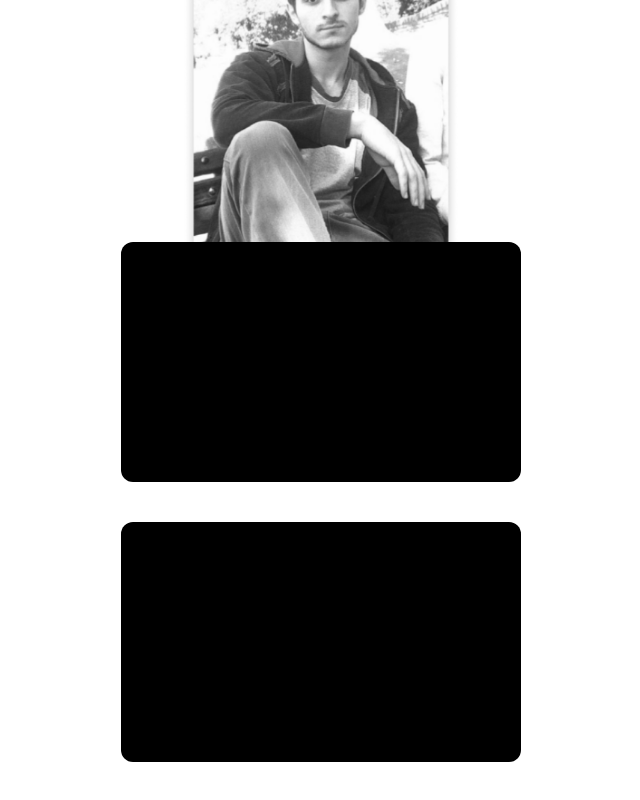
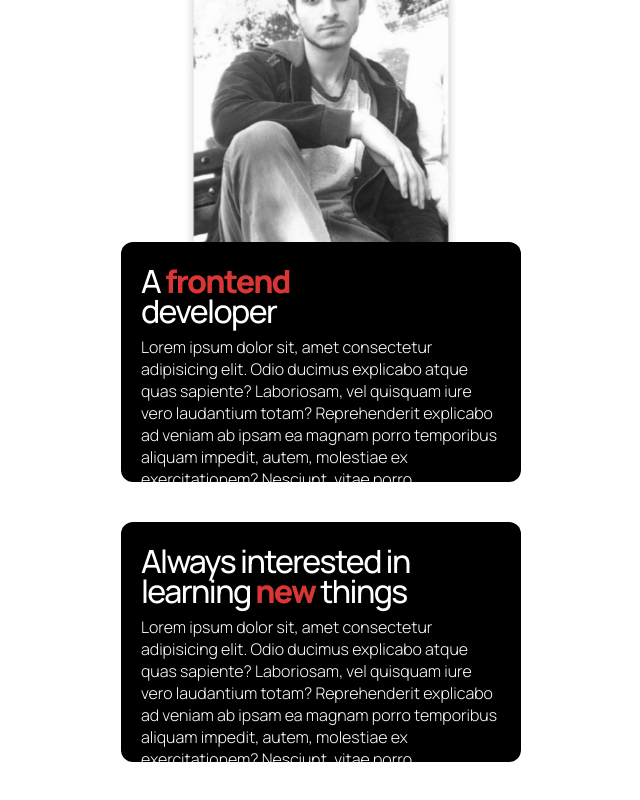
Before and after one commit to VojinPopovic/portfolio, a React (Create React App) app: page / in a window 1280 px wide. Shown: the part 538-1338 px from the top of the page, without its empty margins (319-959 px from the left). Built offline with nearby package versions, Linux system fonts and the light colour scheme.

Commit message:
main section finished

```diff
--- a/src/components/sections/main section/MainSection.js
+++ b/src/components/sections/main section/MainSection.js
@@ -1,6 +1,7 @@
 import { MainSectionDiv } from "../../../styles/MainSection.style";
 import { CardStyle } from "../../../styles/Card.style";
 import cardImage from "./cardImage.png";
+import BlackBlobVojin from "../../../assets/BlackBlobVojin.svg";
 
 function MainSection() {
   return (
@@ -9,9 +10,45 @@ function MainSection() {
         <CardStyle>
           <div className="image-container">
             <img src={cardImage} alt="" />
+            <div className="me-container">
+              <p className="me-paragraph">Hi, i'm</p>
+              <span> Vojin</span>
+              <img src={BlackBlobVojin} alt="" />
+            </div>
+          </div>
+          <div className="card-text-container">
+            <p className="card-title">
+              A<span> frontend </span>
+              <br />
+              developer
+            </p>
+            <p className="paragraph">
+              Lorem ipsum dolor sit, amet consectetur adipisicing elit. Odio
+              ducimus explicabo atque quas sapiente? Laboriosam, vel quisquam
+              iure vero laudantium totam? Reprehenderit explicabo ad veniam ab
+              ipsam ea magnam porro temporibus aliquam impedit, autem, molestiae
+              ex exercitationem? Nesciunt, vitae porro.
+            </p>
           </div>
         </CardStyle>
-        <CardStyle mTop="40px"></CardStyle>
+        <CardStyle mTop="40px">
+          <div className="card-text-container">
+            <p className="card-title">
+              Always interested in
+              <br />
+              learning
+              <span> new </span>
+              things
+            </p>
+            <p className="paragraph">
+              Lorem ipsum dolor sit, amet consectetur adipisicing elit. Odio
+              ducimus explicabo atque quas sapiente? Laboriosam, vel quisquam
+              iure vero laudantium totam? Reprehenderit explicabo ad veniam ab
+              ipsam ea magnam porro temporibus aliquam impedit, autem, molestiae
+              ex exercitationem? Nesciunt, vitae porro.
+            </p>
+          </div>
+        </CardStyle>
       </div>
     </MainSectionDiv>
   );
--- a/src/styles/Card.style.js
+++ b/src/styles/Card.style.js
@@ -10,11 +10,32 @@ const CardStyle = styled.div`
   transform-style: preserve-3d;
   display: flex;
   justify-content: center;
-  & img{
+  align-items: center;
+  & img {
     width: 75%;
   }
   & p {
     color: white;
+  }
+  & .card-text-container {
+    width: 90%;
+    height: 80%;
+  }
+  & .card-title {
+    font-size: 2rem;
+    margin-bottom: 10px;
+    & span {
+      color: #da3636;
+      font-weight: 800;
+      letter-spacing: -0.05em;
+    }
+    letter-spacing: -0.05em;
+    line-height: 30px;
+  }
+  & .paragraph {
+    font-size: clamp(0.8rem, 2vw, 1rem);
+    font-weight: 300;
+    letter-spacing: 0em;
   }
   & .image-container {
     width: auto;
@@ -23,7 +44,29 @@ const CardStyle = styled.div`
     justify-content: center;
     position: absolute;
     top: -140%;
-    transform: translateZ(-10px)
+    transform: translateZ(-10px);
+  }
+  & .me-container {
+    width: auto;
+    position: absolute;
+    top: -63%;
+    font-size: clamp(3rem, 4vw, 5rem);
+    font-weight: 800;
+    letter-spacing: -0.05em;
+    display: flex;
+    & .me-paragraph {
+      color: black;
+      margin-right: 10px;
+    }
+    & span {
+      color: #da3636;
+    }
+    & img {
+      width: 60%;
+      position: absolute;
+      right: -55px;
+      z-index: -1;
+    }
   }
 `;
 
```
Also changed, not shown: src/assets/BlackBlobVojin.svg (added).
